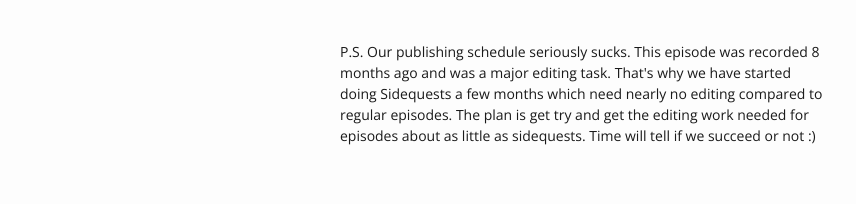
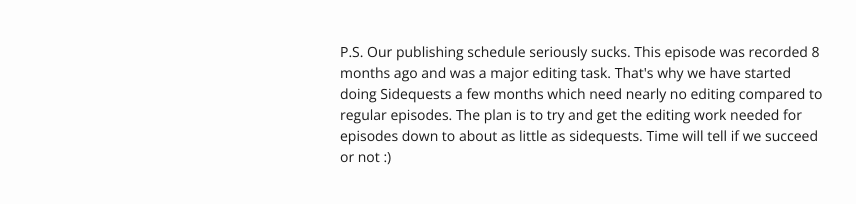
Before and after one commit to romdo/romdo.github.io, a Jekyll site: the page built from _posts/2016-04-28-episode-4-the-one-about-mmos.html, in a window 1280 px wide and 1038 px high. Shown: the part 811-1015 px from the top of the window, without its empty margins (215-1071 px from the left). Built offline with Jekyll 4.4.1, drawn with Linux system fonts in a browser that asks for light colours; nearby versions of some CDN libraries.

Commit message:
Fix typo in Episode 4 description

```diff
--- a/_posts/2016-04-28-episode-4-the-one-about-mmos.html
+++ b/_posts/2016-04-28-episode-4-the-one-about-mmos.html
@@ -40,4 +40,4 @@ Topics: <br />
 - Good byes (1:50:30)<br />
 <br />
 <br />
-P.S. Our publishing schedule seriously sucks. This episode was recorded 8 months ago and was a major editing task. That's why we have started doing Sidequests a few months which need nearly no editing compared to regular episodes. The plan is get try and get the editing work needed for episodes about as little as sidequests. Time will tell if we succeed or not :)<br />
+P.S. Our publishing schedule seriously sucks. This episode was recorded 8 months ago and was a major editing task. That's why we have started doing Sidequests a few months which need nearly no editing compared to regular episodes. The plan is to try and get the editing work needed for episodes down to about as little as sidequests. Time will tell if we succeed or not :)<br />
--- a/descriptions/episode-4.txt
+++ b/descriptions/episode-4.txt
@@ -28,4 +28,4 @@ Topics:
 - Good byes (1:50:30)
 
 
-P.S. Our publishing schedule seriously sucks. This episode was recorded 8 months ago and was a major editing task. That's why we have started doing Sidequests a few months which need nearly no editing compared to regular episodes. The plan is get try and get the editing work needed for episodes about as little as sidequests. Time will tell if we succeed or not :)
+P.S. Our publishing schedule seriously sucks. This episode was recorded 8 months ago and was a major editing task. That's why we have started doing Sidequests a few months which need nearly no editing compared to regular episodes. The plan is to try and get the editing work needed for episodes down to about as little as sidequests. Time will tell if we succeed or not :)
```
